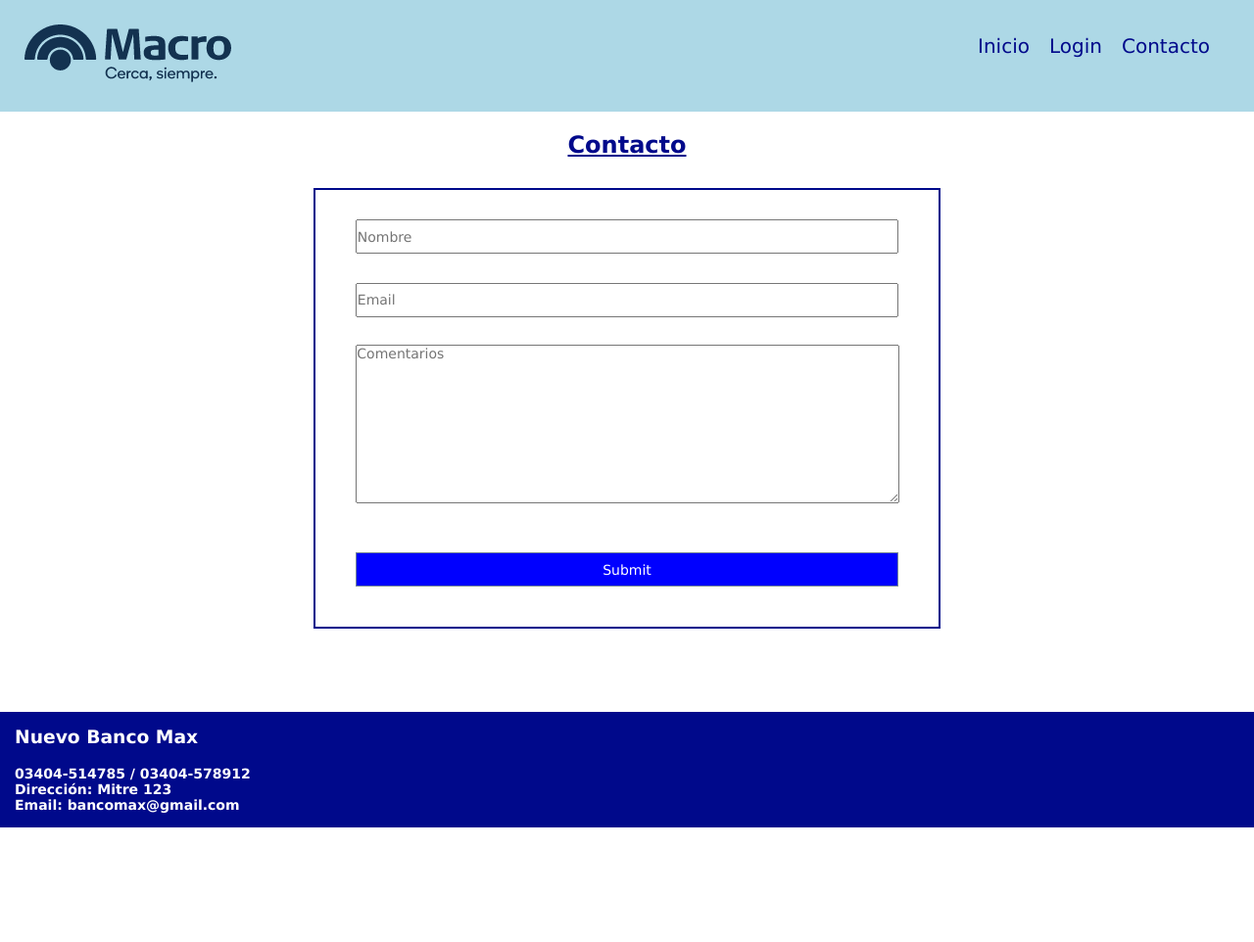
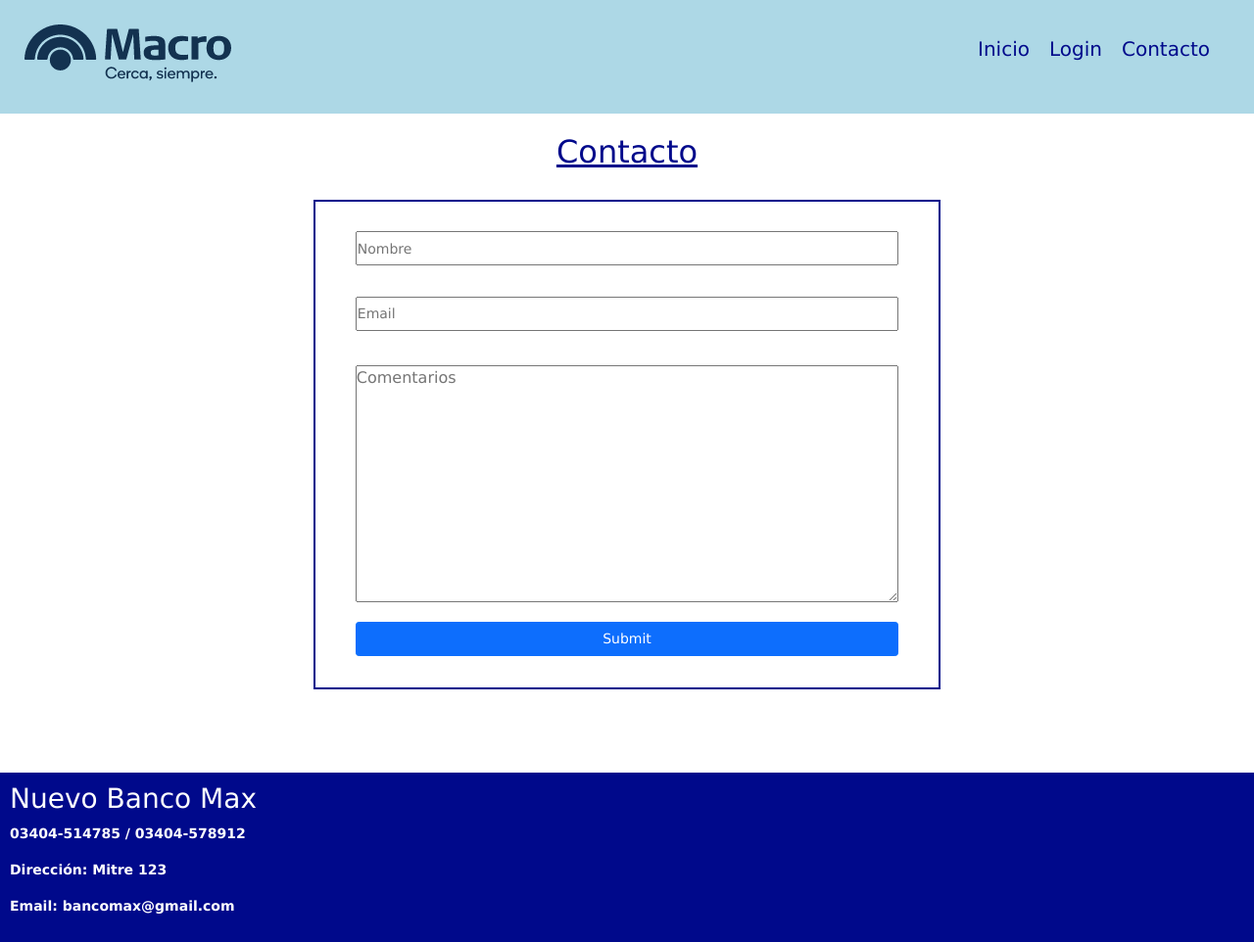
Before and after one commit to MossoLuciano/Login_PHP_MySQL_HTML_CSS, a PHP site: page /contacto.php in a window 1280 px wide. Shown: the whole page at 98% size. Before the commit the page ends 845 px from the top, so only its background shows below. Run offline with PHP 8.4, Linux system fonts and the light colour scheme.

Commit message:
Implementacion de bootstrap en login.php y contacto.php

```diff
--- a/contacto.php
+++ b/contacto.php
@@ -1,5 +1,6 @@
 <?php
     require "header.php";
+    require "refBootstrap.php";
 ?>
 
 <div class="tituloContacto">
@@ -10,7 +11,7 @@
         <input type="text" name="nombre" id="nombre" placeholder="Nombre">
         <input type="email" name="email" id="email" placeholder="Email"><br>
         <textarea name="comentario" id="" cols="30" rows="10" placeholder="Comentarios"></textarea>
-        <input type="submit" name="enviar" id="enviar">
+        <input type="submit" name="enviar" id="enviar" class="btn btn-sm  btn-primary">
     </form>
 </div>
 
--- a/footer.php
+++ b/footer.php
@@ -1,5 +1,5 @@
 <div class="footer">
-    <h3>Nuevo Banco Max</h3><br>
+    <h3>Nuevo Banco Max</h3>
     <p><strong>03404-514785 / 03404-578912</strong</p>
     <p><strong>Dirección: Mitre 123</strong></p>
     <p><strong>Email: bancomax@gmail.com</strong></p>
--- a/index.php
+++ b/index.php
@@ -1,6 +1,6 @@
 <?php
     include_once "header.php";
-
+    require "refBootstrap.php";
 ?>
     <div class="main">
         <h2 class="subtitulo">Ultimas noticias: </h2><hr><br>
--- a/login.php
+++ b/login.php
@@ -22,3 +22,7 @@
     </form>
     <a href="registro.php">Registrarme</a>
 </div>
+
+<?php
+    require "footer.php";
+?>
--- a/master.css
+++ b/master.css
@@ -52,7 +52,7 @@
 /*Footer.php*/
 .footer{
     background-color: rgb(0, 9, 139);
-    padding: 15px;
+    padding: 10px;
     color: white;
 }
 
@@ -79,6 +79,7 @@
     height: 360px;
     margin-top: 100px;
     margin-left: 34%;
+    margin-bottom: 100px;
     display: flex;
     flex-direction: column;
     justify-content: center;
@@ -120,6 +121,7 @@
     height: 360px;
     margin-top: 100px;
     margin-left: 34%;
+    margin-bottom: 100px;
     display: flex;
     flex-direction: column;
     justify-content: center;
@@ -162,7 +164,7 @@
 #contacto{
     border: 2px solid rgb(0, 9, 139);
     width: 50%;
-    height: 450px;
+    height: 500px;
     margin-left: 25%;
     margin-top: 30px;
     margin-bottom: 85px;
@@ -179,25 +181,14 @@
 #formularioContacto input{
     width: 90%;
     height: 35px;
-    margin: 0.6rem;
+    margin: 0.7rem;
     font-family: 'Lucida Sans', 'Lucida Sans Regular', 'Lucida Grande', 'Lucida Sans Unicode', Geneva, Verdana, sans-serif;
     font-size: 14px;
     margin-top: 20px;
 }
 
 textarea{
-    margin-bottom: 30px;
-}
-
-#enviar{
-    background-color: blue;
-    border: 1px solid lightslategrey;
-    color: white;
-}
-
-#enviar:hover{
-    background-color: rgb(46, 111, 250);
-    color: white;
+    margin-bottom: 50px;
 }
 
 textarea{
--- a/notas.txt
+++ b/notas.txt
@@ -1 +1 @@
--ACOMODAR INDEX.
+-ACOMODAR INDEX. -->ESPACIADO ENTRE PARRAFOS.
--- a/registro.php
+++ b/registro.php
@@ -21,3 +21,7 @@
         <input type="submit" value="Guardar" name="guardar" class="btn btn-xs btn-block btn-primary" id="guardar">
     </form>
 </div>
+
+<?php
+    require "footer.php";
+?>
```
